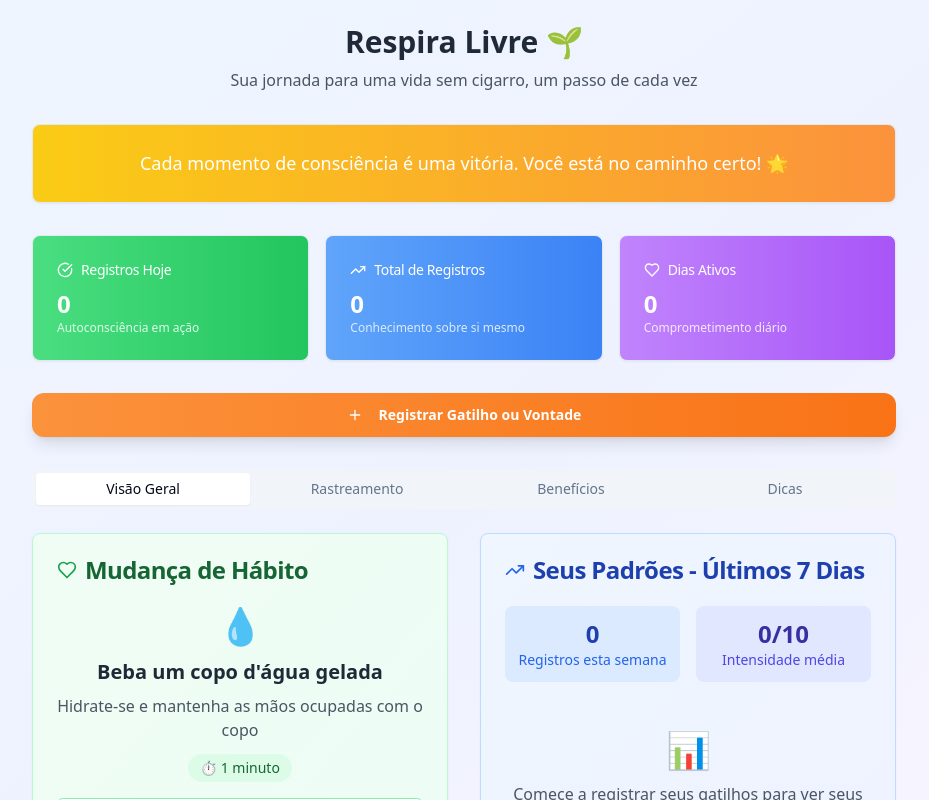
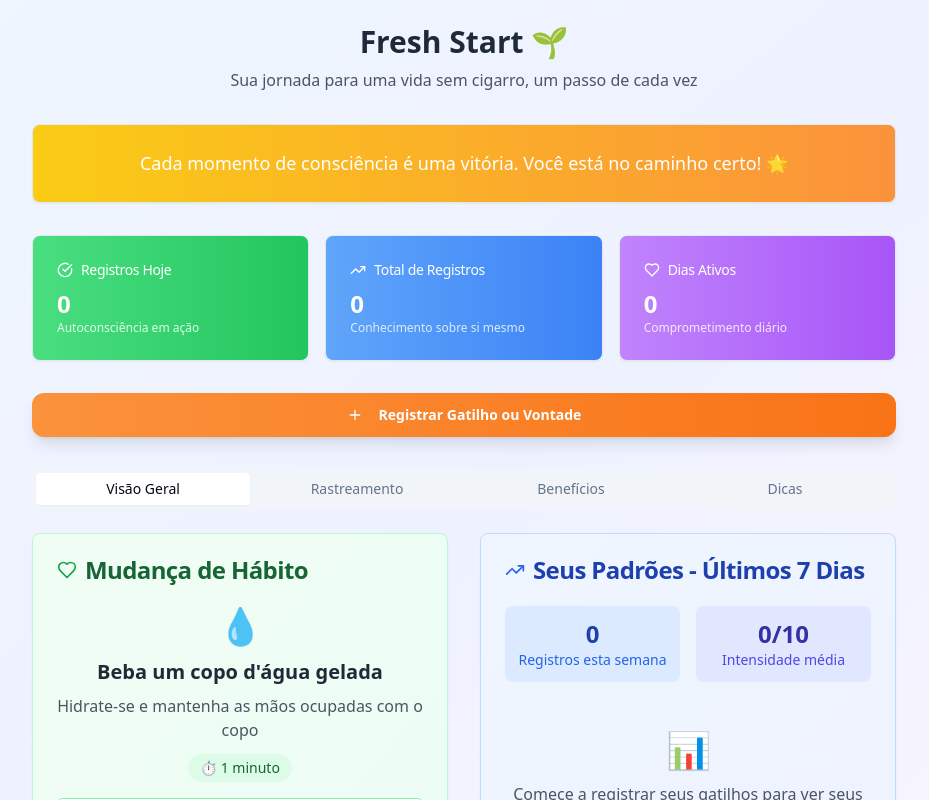
Before and after one commit to freshstart27/smoke-free-journey-companion, a React (Vite) app: page / in a window 1280 px wide. Shown: the top 800 px of the page, without its empty margins (176-1105 px from the left). Built offline with nearby package versions, Linux system fonts and the light colour scheme.

Commit message:
Rename "Respira Livre" to "Fresh Start"
Rename the application title in the `Index` component.

```diff
--- a/src/pages/Index.tsx
+++ b/src/pages/Index.tsx
@@ -61,7 +61,7 @@ const Index = () => {
         {/* Header */}
         <div className="text-center mb-8">
           <h1 className="text-3xl font-bold text-gray-800 mb-2">
-            Respira Livre 🌱
+            Fresh Start 🌱
           </h1>
           <p className="text-gray-600">
             Sua jornada para uma vida sem cigarro, um passo de cada vez
```
